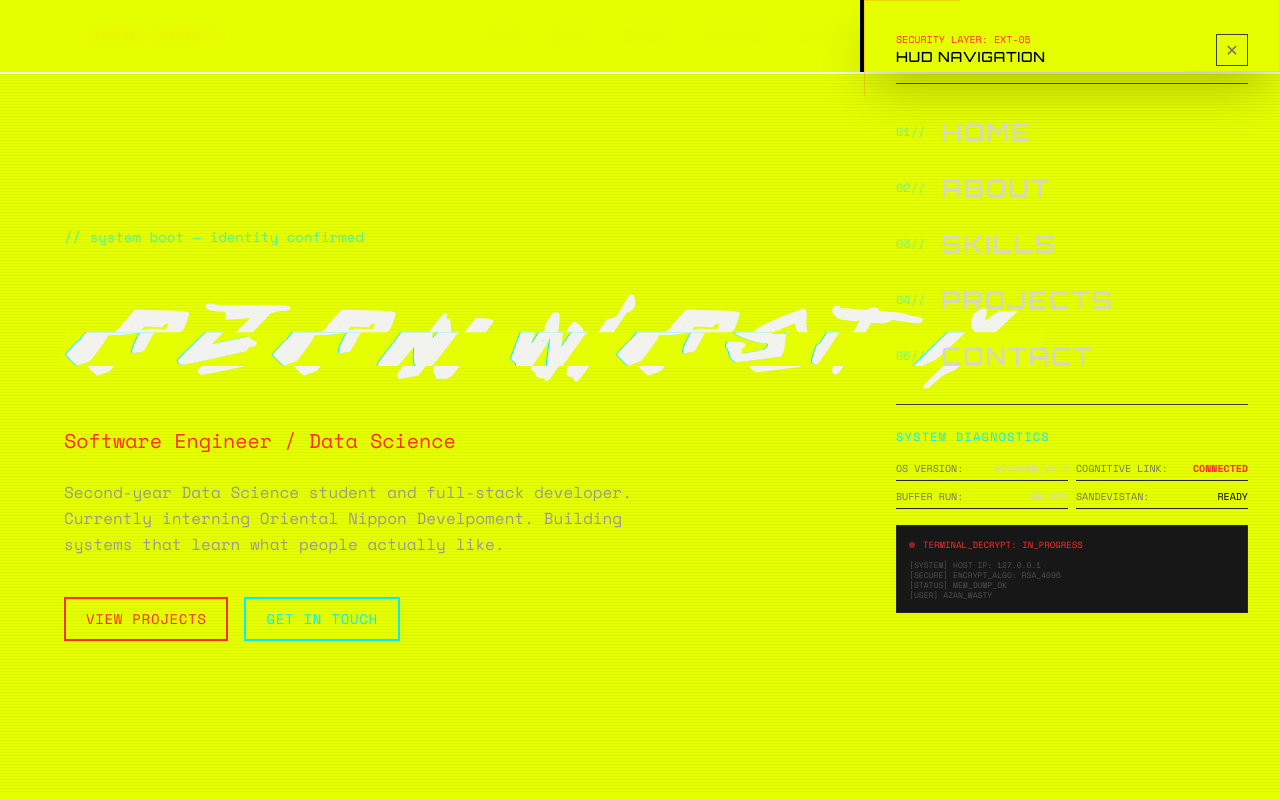
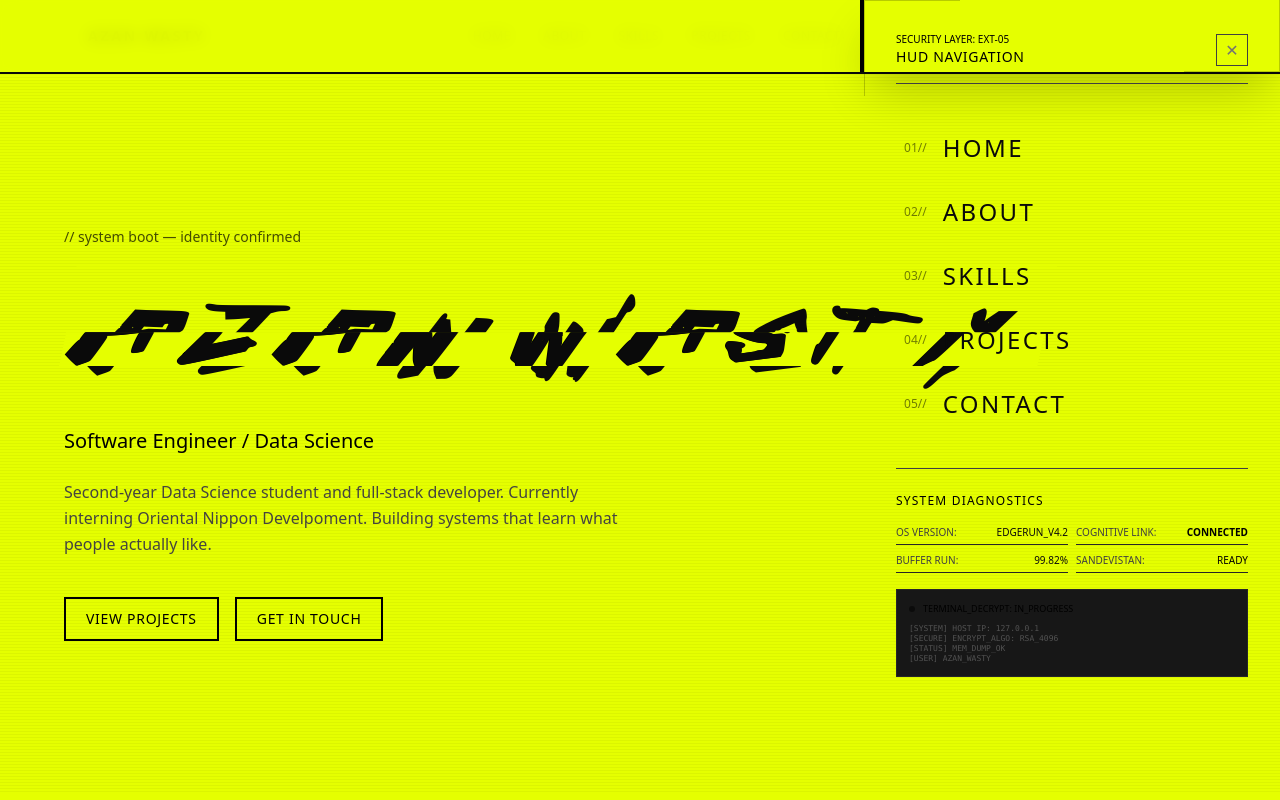
Before and after one commit to azan-wasty/Portofolio-web, a Next.js app: page / in a window 1280 px wide. Both pictures are taken after a click on the button "MENU". Shown: the top 800 px of the page. Built offline with nearby package versions, Linux system fonts and the light colour scheme.

Commit message:
sandevistan improvement attempted

```diff
--- a/src/app/globals.css
+++ b/src/app/globals.css
@@ -6,10 +6,10 @@
   --color-void-raised: #e5ff00;
   --color-void-line: rgba(255, 255, 255, 0.12);
   --color-signal-yellow: #000000;
-  --color-signal-red: #ff2e2e;
-  --color-signal-cyan: #00f0ff;
-  --color-text-primary: #f2f2ef;
-  --color-text-dim: #9a9a95;
+  --color-signal-red: #000000;
+  --color-signal-cyan: #000000;
+  --color-text-primary: #0a0a0a;
+  --color-text-dim: #45453f;
 
   --font-display: var(--font-orbitron);
   --font-mono: var(--font-space-mono);
@@ -166,4 +166,8 @@ body {
   * {
     scroll-behavior: auto;
   }
+
+  .game-menu-item * {
+    transition-duration: 0.01ms !important;
+  }
 }
--- a/src/app/layout.tsx
+++ b/src/app/layout.tsx
@@ -1,22 +1,23 @@
 import type { Metadata } from "next";
 import localFont from "next/font/local";
-import { Orbitron, Space_Mono } from "next/font/google";
+
 import { Navbar } from "@/components/layout/Navbar";
 import { Footer } from "@/components/layout/Footer";
 import { ScrollTrail } from "@/components/ui/ScrollTrail";
 import { SandevistanTrail } from "@/components/ui/SandevistanTrail";
 import "./globals.css";
 
-const orbitron = Orbitron({
-  variable: "--font-orbitron",
+import { Barlow_Condensed, Roboto } from "next/font/google";
+
+// const barlowCondensed = Barlow_Condensed({
+//   variable: "--font-barlow-condensed",
+//   subsets: ["latin"],
+//   weight: ["400", "500", "600", "700"],
+// });
+const roboto = Roboto({
+  variable: "--font-roboto",
   subsets: ["latin"],
-  weight: ["500", "700", "800", "900"],
-});
-
-const spaceMono = Space_Mono({
-  variable: "--font-space-mono",
-  subsets: ["latin"],
-  weight: ["400", "700"],
+  weight: ["400", "500", "700"],
 });
 
 // Signature wordmark face — used sparingly, hero name only. Not for body
@@ -42,7 +43,7 @@ export default function RootLayout({
   return (
     <html
       lang="en"
-      className={`${orbitron.variable} ${spaceMono.variable} ${cyberpunkSignature.variable} h-full`}
+      className={`${cyberpunkSignature.variable} ${roboto.variable} ${cyberpunkSignature.variable} h-full`}
     >
       <body className="flex min-h-full flex-col bg-void text-text-primary antialiased">
         <ScrollTrail />
--- a/src/components/layout/Navbar.tsx
+++ b/src/components/layout/Navbar.tsx
@@ -12,7 +12,7 @@ export function Navbar() {
       <nav className="mx-auto flex max-w-6xl items-center justify-between px-6 py-4">
         <Link
           href="#home"
-          className="font-display text-sm tracking-[0.2em] text-signal-red font-bold hover:text-void-raised transition-colors"
+          className="font-display text-sm tracking-[0.2em] text-signal-red font-bold hover:text-text-primary transition-colors"
           onClick={() => setIsMenuOpen(false)}
         >
           {profile.name.toUpperCase()}
@@ -39,7 +39,7 @@ export function Navbar() {
           onClick={() => setIsMenuOpen(true)}
           aria-expanded={isMenuOpen}
           aria-label="Open cyberpunk interface drawer"
-          className="flex h-10 px-3 items-center justify-center gap-2 border-2 border-text-primary text-text-primary hover:bg-void-raised hover:text-signal-yellow hover:border-void-raised transition-colors font-mono text-xs uppercase tracking-widest"
+          className="flex h-10 px-3 items-center justify-center gap-2 border-2 border-text-primary text-text-primary hover:bg-signal-yellow hover:text-void transition-colors font-mono text-xs uppercase tracking-widest"
         >
           <span className="relative flex h-2 w-2">
             <span className="animate-ping absolute inline-flex h-full w-full rounded-full bg-signal-red opacity-75"></span>
@@ -51,15 +51,13 @@ export function Navbar() {
 
       {/* Slide-In Cyberpunk HUD Drawer Menu */}
       <div
-        className={`fixed inset-0 z-[100] bg-void-raised/85 backdrop-blur-sm transition-opacity duration-300 ${
-          isMenuOpen ? "opacity-100 pointer-events-auto" : "opacity-0 pointer-events-none"
-        }`}
+        className={`fixed inset-0 z-[100] bg-void-raised/85 backdrop-blur-sm transition-opacity duration-300 ${isMenuOpen ? "opacity-100 pointer-events-auto" : "opacity-0 pointer-events-none"
+          }`}
         onClick={() => setIsMenuOpen(false)}
       >
         <div
-          className={`absolute right-0 top-0 h-full w-full max-w-[420px] bg-void-raised border-l-4 border-signal-yellow p-8 shadow-2xl transition-transform duration-500 ease-out flex flex-col justify-between font-mono select-none ${
-            isMenuOpen ? "translate-x-0" : "translate-x-full"
-          }`}
+          className={`absolute right-0 top-0 h-full w-full max-w-[420px] bg-void-raised border-l-4 border-signal-yellow p-8 shadow-2xl transition-transform duration-500 ease-out flex flex-col justify-between font-mono select-none ${isMenuOpen ? "translate-x-0" : "translate-x-full"
+            }`}
           onClick={(e) => e.stopPropagation()}
         >
           {/* Corner decorations */}
@@ -84,22 +82,31 @@ export function Navbar() {
               </button>
             </div>
 
-            {/* Menu Links */}
-            <nav className="space-y-6">
+            {/* Menu Links — styled like a game start-screen select list.
+                Whichever option the cursor (or keyboard focus) lands on
+                gets a slanted highlight sweep, scales up, and switches
+                to the signature cyberpunk face. Section names only —
+                this is still the site nav, just skinned as a menu. */}
+            <nav className="game-menu-item flex flex-col">
               {navLinks.map((link, idx) => (
-                <div key={link.href} className="group relative flex items-center">
-                  <span className="text-signal-cyan text-xs mr-4 opacity-50 group-hover:opacity-100 transition-opacity">
+                <Link
+                  key={link.href}
+                  href={link.href}
+                  onClick={() => setIsMenuOpen(false)}
+                  className="group relative flex items-center gap-4 px-2 py-4 outline-none focus-visible:outline focus-visible:outline-2 focus-visible:outline-offset-2 focus-visible:outline-signal-cyan"
+                >
+                  {/* Slanted selection panel — replaces the old straight bar */}
+                  <span
+                    aria-hidden="true"
+                    className="absolute inset-0 z-0 origin-left -skew-x-12 scale-x-0 bg-signal-yellow transition-transform duration-200 ease-out group-hover:scale-x-100 group-focus-visible:scale-x-100"
+                  />
+                  <span className="relative z-10 shrink-0 font-mono text-xs text-signal-cyan opacity-50 transition-opacity duration-200 group-hover:opacity-100 group-focus-visible:opacity-100">
                     0{idx + 1}//
                   </span>
-                  <Link
-                    href={link.href}
-                    onClick={() => setIsMenuOpen(false)}
-                    className="font-display text-2xl tracking-widest text-neutral-300 group-hover:text-signal-yellow transition-colors uppercase relative"
-                  >
+                  <span className="relative z-10 origin-left font-display text-2xl tracking-widest text-text-primary uppercase transition-all duration-200 group-hover:scale-125 group-hover:font-signature group-hover:tracking-wide group-hover:text-void group-focus-visible:scale-125 group-focus-visible:font-signature group-focus-visible:tracking-wide group-focus-visible:text-void">
                     {link.label}
-                    <span className="absolute -left-2 top-1/2 -translate-y-1/2 w-1 h-0 bg-signal-yellow group-hover:h-5 transition-all duration-200" />
-                  </Link>
-                </div>
+                  </span>
+                </Link>
               ))}
             </nav>
           </div>
@@ -109,10 +116,10 @@ export function Navbar() {
             <h4 className="text-xs text-signal-cyan uppercase tracking-widest">
               SYSTEM DIAGNOSTICS
             </h4>
-            <div className="grid grid-cols-2 gap-2 text-[10px] text-neutral-500">
+            <div className="grid grid-cols-2 gap-2 text-[10px] text-neutral-700">
               <div className="flex justify-between border-b border-neutral-800 pb-1">
                 <span>OS VERSION:</span>
-                <span className="text-neutral-300">EDGERUN_V4.2</span>
+                <span className="text-text-primary">EDGERUN_V4.2</span>
               </div>
               <div className="flex justify-between border-b border-neutral-800 pb-1">
                 <span>COGNITIVE LINK:</span>
@@ -120,7 +127,7 @@ export function Navbar() {
               </div>
               <div className="flex justify-between border-b border-neutral-800 pb-1">
                 <span>BUFFER RUN:</span>
-                <span className="text-neutral-300">99.82%</span>
+                <span className="text-text-primary">99.82%</span>
               </div>
               <div className="flex justify-between border-b border-neutral-800 pb-1">
                 <span>SANDEVISTAN:</span>
--- a/src/components/sections/RotatableWheel.tsx
+++ b/src/components/sections/RotatableWheel.tsx
@@ -145,8 +145,8 @@ export function RotatableWheel() {
               >
                 <div>
                   <div className="flex items-center justify-between">
-                    <span className="font-mono text-[10px] text-signal-red">ID-{project.id.slice(0,4).toUpperCase()}</span>
-                    <span className="font-mono text-[10px] text-text-dim">0{i+1}</span>
+                    <span className="font-mono text-[10px] text-signal-red">ID-{project.id.slice(0, 4).toUpperCase()}</span>
+                    <span className="font-mono text-[10px] text-text-dim">0{i + 1}</span>
                   </div>
                   <h3 className="font-display mt-2 text-md tracking-wider text-text-primary uppercase truncate">
                     {project.title}
```
